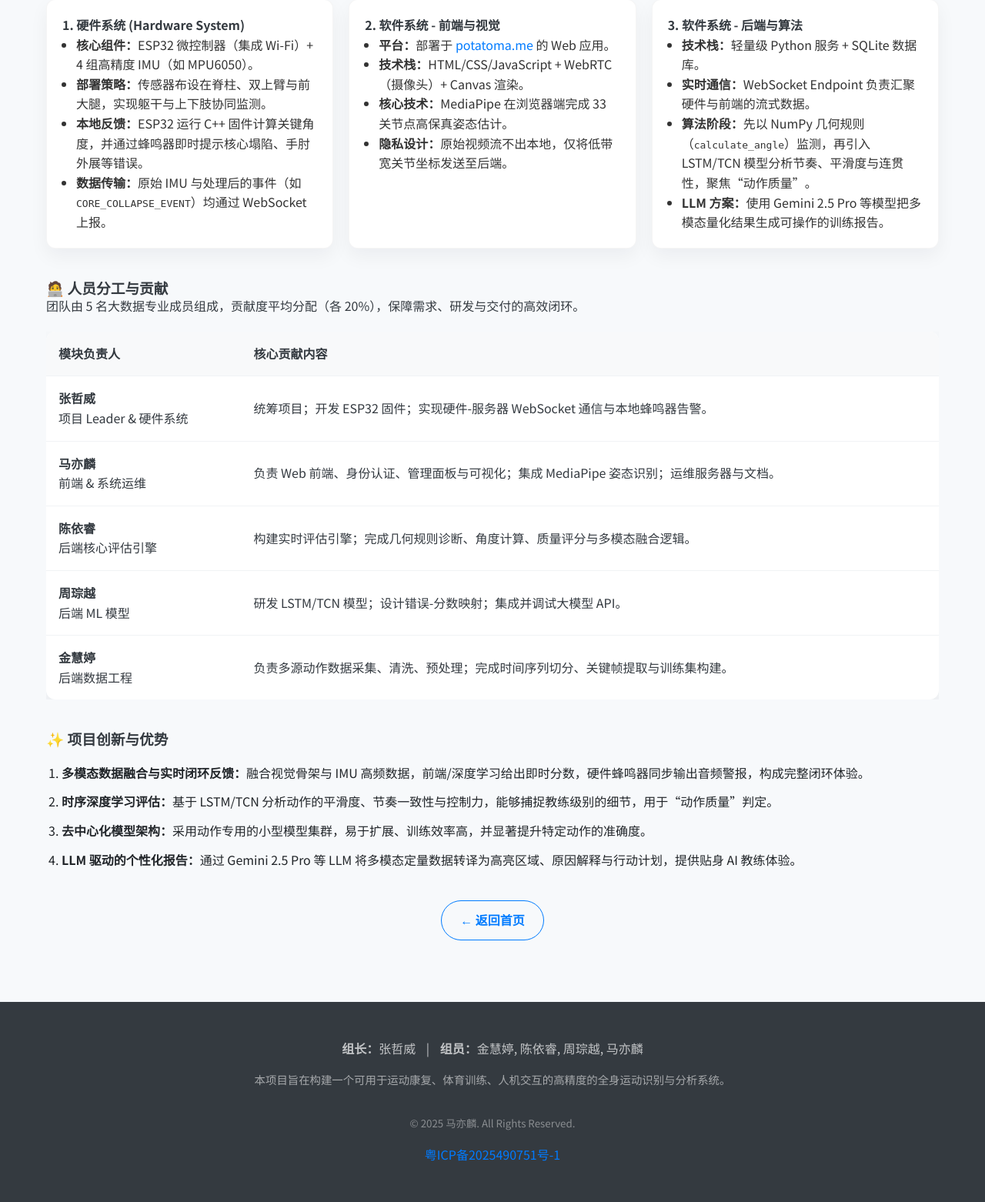
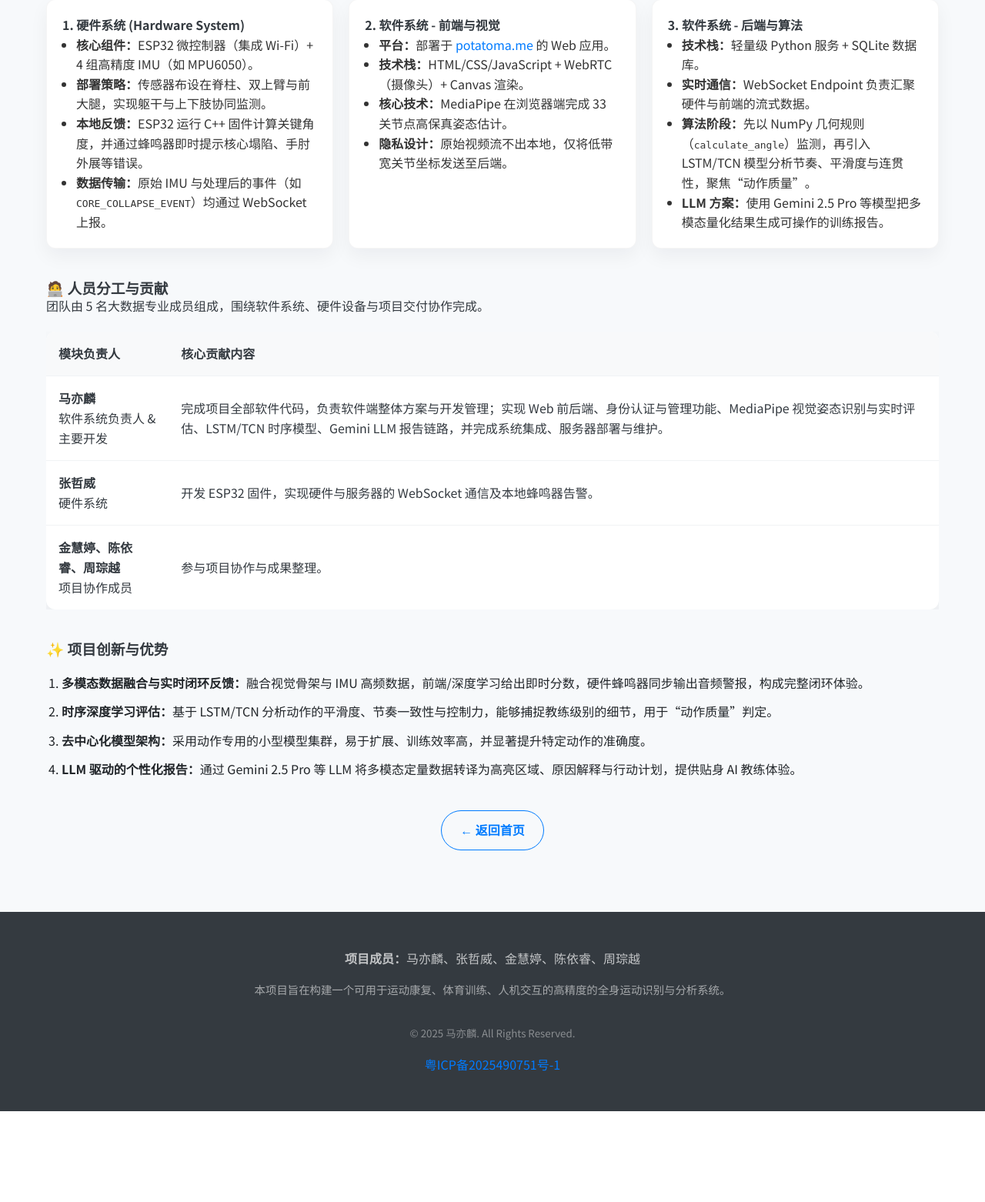
Before and after one commit to yilinpotato/my_website, a Flask app: page /tech-overview in a window 1280 px wide. Shown: the part 843-2405 px from the top of the page at 77% size. After the commit the page ends 2287 px from the top, so only its background shows below. Run offline with Flask 2, Linux system fonts and the light colour scheme.

Commit message:
docs: correct project roles and member order

```diff
--- a/new/myproject/templates/index.html
+++ b/new/myproject/templates/index.html
@@ -129,7 +129,7 @@
 
     <footer class="footer">
         <div class="container">
-            <p class="team-info"><strong>组长：</strong>张哲威 <span class="divider">|</span> <strong>组员：</strong>金慧婷, 陈依睿, 周琮越, 马亦麟</p>
+            <p class="team-info"><strong>项目成员：</strong>马亦麟、张哲威、金慧婷、陈依睿、周琮越</p>
             <p class="project-description">本项目旨在构建一个可用于运动康复、体育训练、人机交互的高精度的全身运动识别与分析系统。</p>
             <p class="copyright"><small>© 2025 马亦麟. All Rights Reserved.</small></p>
             <a href="https://beian.miit.gov.cn/" target="_blank">粤ICP备2025490751号-1</a>
--- a/new/myproject/templates/tech_overview.html
+++ b/new/myproject/templates/tech_overview.html
@@ -129,7 +129,7 @@
 
                 <div class="team-block">
                     <h3>🧑‍💻 人员分工与贡献</h3>
-                    <p>团队由 5 名大数据专业成员组成，贡献度平均分配（各 20%），保障需求、研发与交付的高效闭环。</p>
+                    <p>团队由 5 名大数据专业成员组成，围绕软件系统、硬件设备与项目交付协作完成。</p>
                     <div class="team-table-wrapper">
                         <table class="team-table">
                             <thead>
@@ -140,24 +140,16 @@
                             </thead>
                             <tbody>
                                 <tr>
-                                    <td><strong>张哲威</strong><br/>项目 Leader & 硬件系统</td>
-                                    <td>统筹项目；开发 ESP32 固件；实现硬件-服务器 WebSocket 通信与本地蜂鸣器告警。</td>
+                                    <td><strong>马亦麟</strong><br/>软件系统负责人 & 主要开发</td>
+                                    <td>完成项目全部软件代码，负责软件端整体方案与开发管理；实现 Web 前后端、身份认证与管理功能、MediaPipe 视觉姿态识别与实时评估、LSTM/TCN 时序模型、Gemini LLM 报告链路，并完成系统集成、服务器部署与维护。</td>
                                 </tr>
                                 <tr>
-                                    <td><strong>马亦麟</strong><br/>前端 & 系统运维</td>
-                                    <td>负责 Web 前端、身份认证、管理面板与可视化；集成 MediaPipe 姿态识别；运维服务器与文档。</td>
+                                    <td><strong>张哲威</strong><br/>硬件系统</td>
+                                    <td>开发 ESP32 固件，实现硬件与服务器的 WebSocket 通信及本地蜂鸣器告警。</td>
                                 </tr>
                                 <tr>
-                                    <td><strong>陈依睿</strong><br/>后端核心评估引擎</td>
-                                    <td>构建实时评估引擎；完成几何规则诊断、角度计算、质量评分与多模态融合逻辑。</td>
-                                </tr>
-                                <tr>
-                                    <td><strong>周琮越</strong><br/>后端 ML 模型</td>
-                                    <td>研发 LSTM/TCN 模型；设计错误-分数映射；集成并调试大模型 API。</td>
-                                </tr>
-                                <tr>
-                                    <td><strong>金慧婷</strong><br/>后端数据工程</td>
-                                    <td>负责多源动作数据采集、清洗、预处理；完成时间序列切分、关键帧提取与训练集构建。</td>
+                                    <td><strong>金慧婷、陈依睿、周琮越</strong><br/>项目协作成员</td>
+                                    <td>参与项目协作与成果整理。</td>
                                 </tr>
                             </tbody>
                         </table>
@@ -193,7 +185,7 @@
 
     <footer class="footer">
         <div class="container">
-            <p class="team-info"><strong>组长：</strong>张哲威 <span class="divider">|</span> <strong>组员：</strong>金慧婷, 陈依睿, 周琮越, 马亦麟</p>
+            <p class="team-info"><strong>项目成员：</strong>马亦麟、张哲威、金慧婷、陈依睿、周琮越</p>
             <p class="project-description">本项目旨在构建一个可用于运动康复、体育训练、人机交互的高精度的全身运动识别与分析系统。</p>
             <p class="copyright"><small>© 2025 马亦麟. All Rights Reserved.</small></p>
             <a href="https://beian.miit.gov.cn/" target="_blank" rel="noopener">粤ICP备2025490751号-1</a>
```
